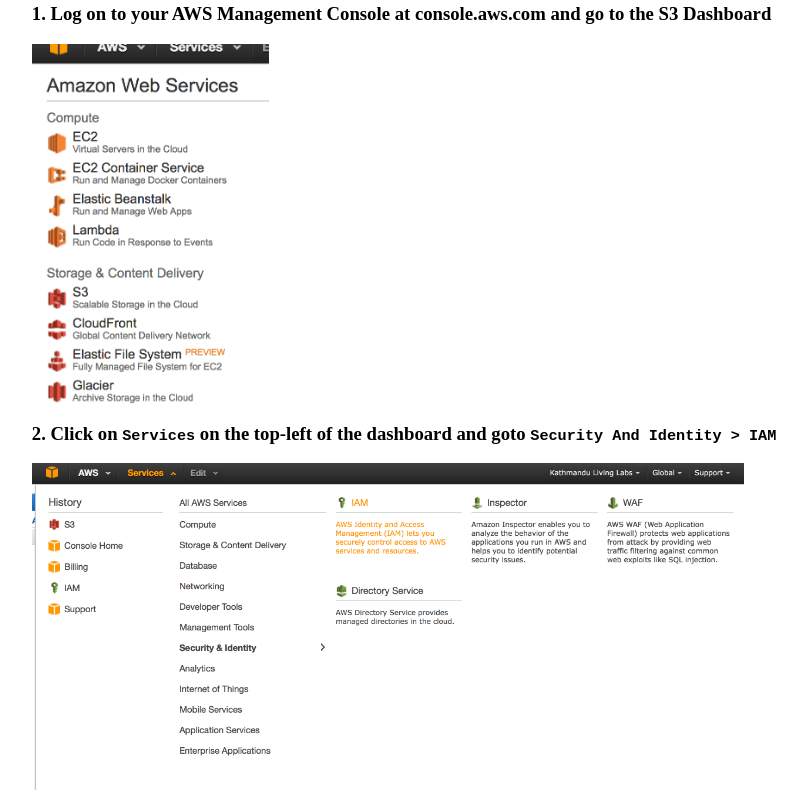
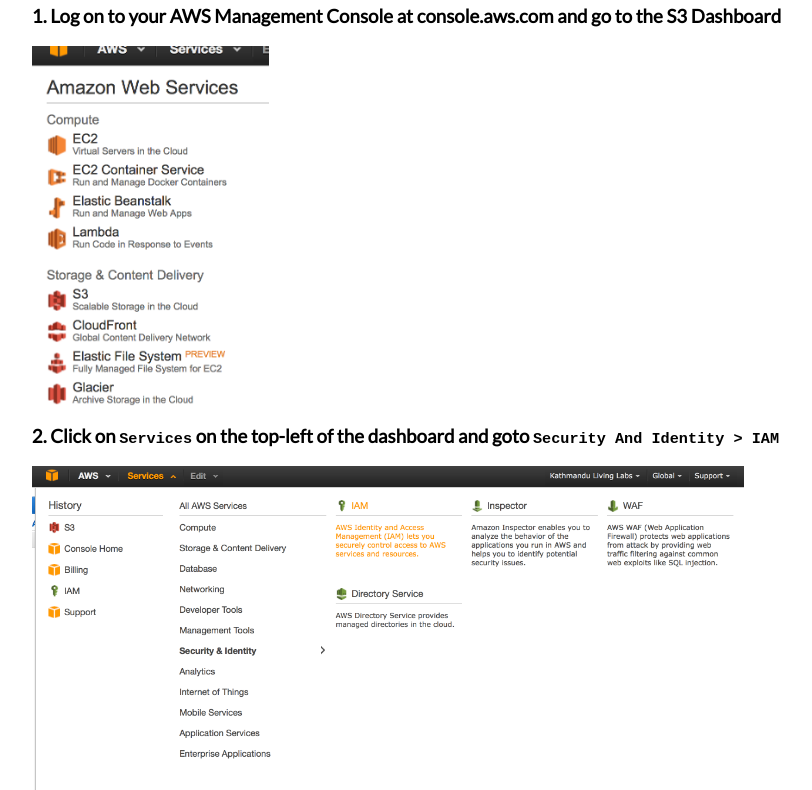
Before and after one commit to jedi-Knight/dev-musings, a plain HTML site: page index.html in a window 1280 px wide. Shown: the part 131-921 px from the top of the page, without its empty margins (229-1041 px from the left). Drawn offline with Linux system fonts and the light colour scheme.

Commit message:
Update index.html

```diff
--- a/index.html
+++ b/index.html
@@ -1,4 +1,7 @@
 <style>
+body{
+  font-family: "Lato", "Verdana", sans-serif;
+}
   div.container{
     margin: 6% 20%;
   }
@@ -66,3 +69,4 @@
 <h3 id="8-smile-">8. Done!</h3>
 <p>Now the user has download access to the contents of the folder that matches the path <code>/user-name/</code>. The same policy will be applied to any user added to this group.</p>
 </div>
+<link href='http://fonts.googleapis.com/css?family=Lato&subset=latin,latin-ext' rel='stylesheet' type='text/css'>
```
